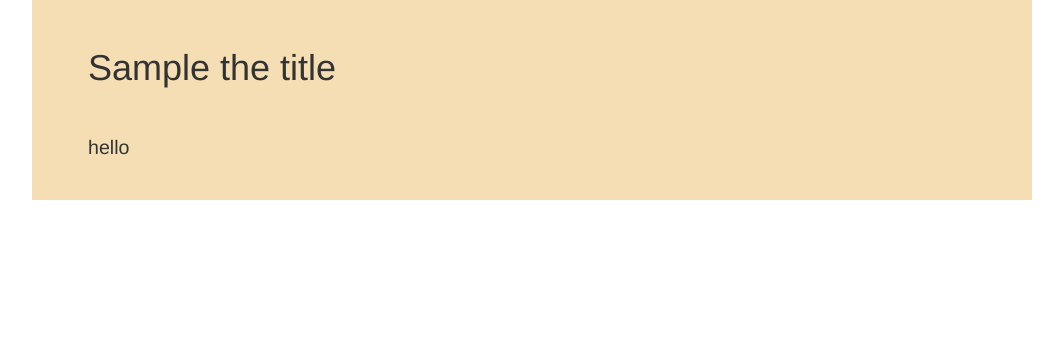
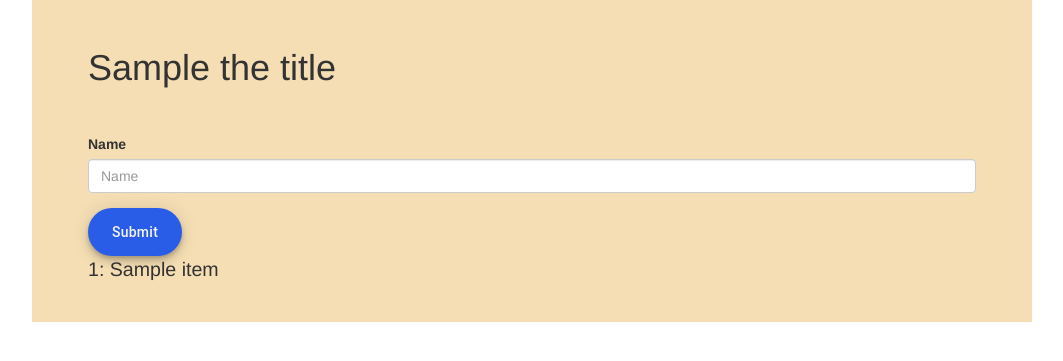
Before and after one commit to huzaifah-here/Data_Storing, a Flask app: template templates/read.html in a window 1280 px wide. Shown: the top 361 px of the page, without its empty margins (108-1171 px from the left). Run offline with Flask 2, Linux system fonts and the light colour scheme; the template is opened without the code that fills it: most values are stand-ins (such as "Sample title", 1, 10 or a date in 2020); some libraries are stand-ins or nearby versions; some web fonts are replaced.

Commit message:
Read ho rha, Tuple bhi aa rhi but JavaScript result sai show ni kr rhi

```diff
--- a/routes.py
+++ b/routes.py
@@ -36,7 +36,12 @@ def submit_data():
 def read():
     return render_template('read.html', the_title='READ')
 @app.route('/read_data', methods=['GET', 'POST'])
-# def read_data():
+def read_data():
+    name = request.form['user-name']
+    data=db.read(conn,name)
+    print(data)
+    return render_template("read.html", data=data)
+
 
 
 
--- a/templates/read.html
+++ b/templates/read.html
@@ -3,9 +3,39 @@
 
 <h1>{{ the_title }}</h1>
 
-<p>hello</p>
+
+<form action="{{ url_for('read_data') }}" method="post">
+    <div class="form-group">
+      <label for="user-name">Name</label>
+      <input type="text" class="form-control" name='user-name' placeholder="Name">
+    </div>
 
 
+  <button onclick="loadData()" type="submit" class="btn-submit">Submit</button>
+
+
+  </form>
+<script>
+function loadData() {
+    var xhr = new XMLHttpRequest();
+    xhr.open("GET", "/data");
+    xhr.onreadystatechange = function() {
+      if (xhr.readyState === XMLHttpRequest.DONE && xhr.status === 200) {
+        // Update the page with the new data
+        document.getElementById("data-area").innerHTML = xhr.responseText;
+      }
+    };
+    xhr.send();
+  }
+  </script>
+
+<div id="data-area">
+
+    {% for item in data %}
+        <p>{{ item[0] }}: {{ item[1] }}</p>
+    {% endfor %}
+
+</div>
 
 
 
```
Also changed, not shown: crud.py (+13 -3 lines).
